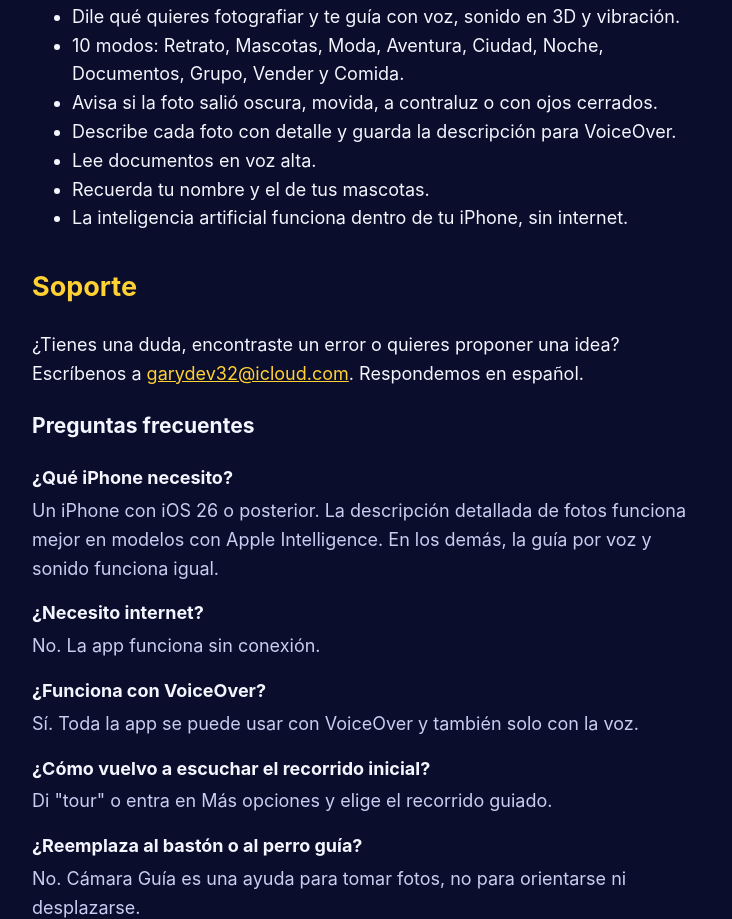
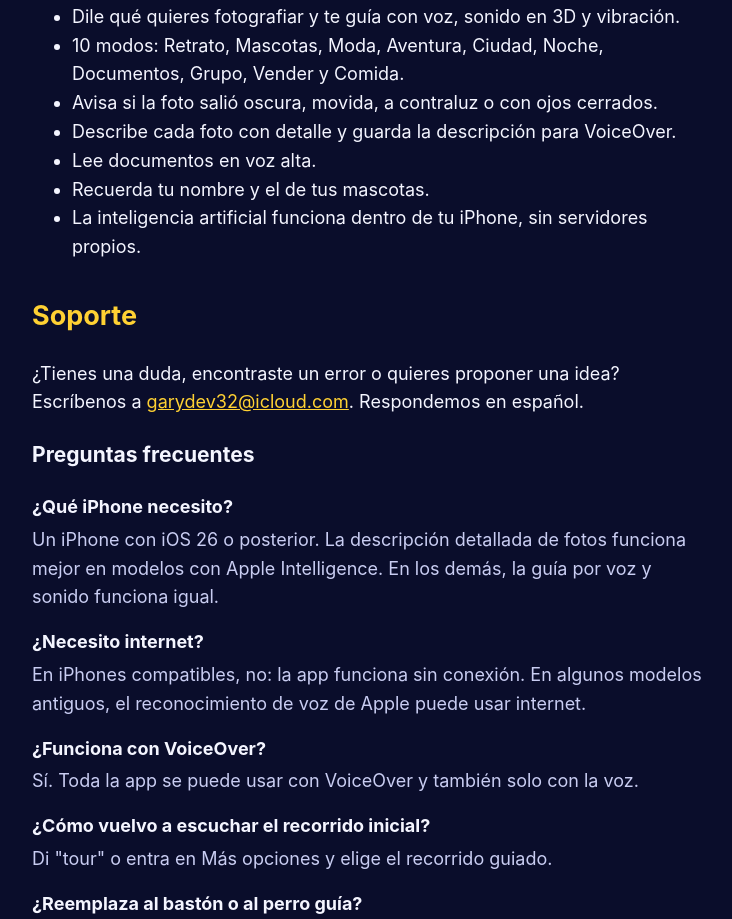
Before and after one commit to GaryMp/camaraguia, a plain HTML site: page index.html in a window 1280 px wide. Shown: the part 364-1283 px from the top of the page, without its empty margins (272-1004 px from the left). Drawn offline with Linux system fonts and the light colour scheme.

Commit message:
Aclarar cuándo la app funciona sin internet
Co-Authored-By: Claude Opus 5.5 <noreply@anthropic.com>

```diff
--- a/index.html
+++ b/index.html
@@ -24,7 +24,7 @@
   <li>Describe cada foto con detalle y guarda la descripción para VoiceOver.</li>
   <li>Lee documentos en voz alta.</li>
   <li>Recuerda tu nombre y el de tus mascotas.</li>
-  <li>La inteligencia artificial funciona dentro de tu iPhone, sin internet.</li>
+  <li>La inteligencia artificial funciona dentro de tu iPhone, sin servidores propios.</li>
 </ul>
 
 <h2>Soporte</h2>
@@ -35,7 +35,7 @@
   <dt>¿Qué iPhone necesito?</dt>
   <dd>Un iPhone con iOS 26 o posterior. La descripción detallada de fotos funciona mejor en modelos con Apple Intelligence. En los demás, la guía por voz y sonido funciona igual.</dd>
   <dt>¿Necesito internet?</dt>
-  <dd>No. La app funciona sin conexión.</dd>
+  <dd>En iPhones compatibles, no: la app funciona sin conexión. En algunos modelos antiguos, el reconocimiento de voz de Apple puede usar internet.</dd>
   <dt>¿Funciona con VoiceOver?</dt>
   <dd>Sí. Toda la app se puede usar con VoiceOver y también solo con la voz.</dd>
   <dt>¿Cómo vuelvo a escuchar el recorrido inicial?</dt>
```
